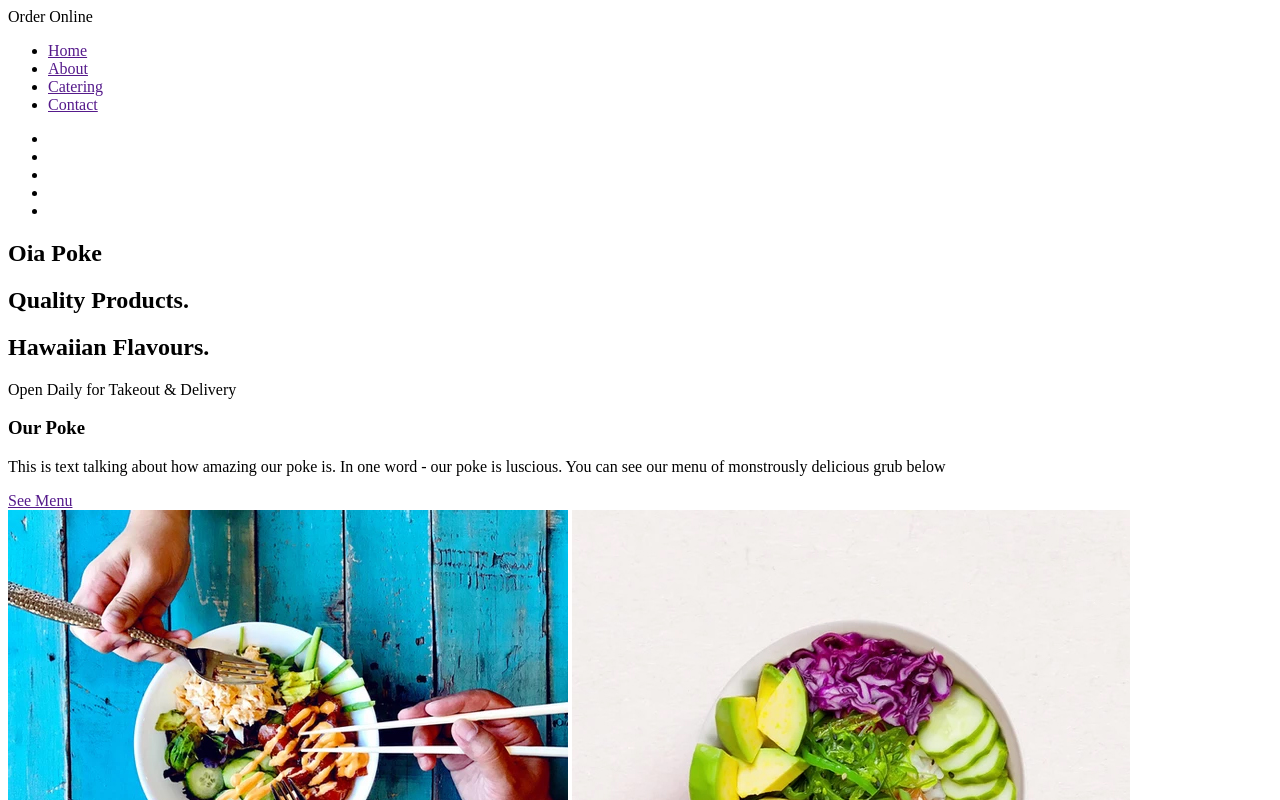
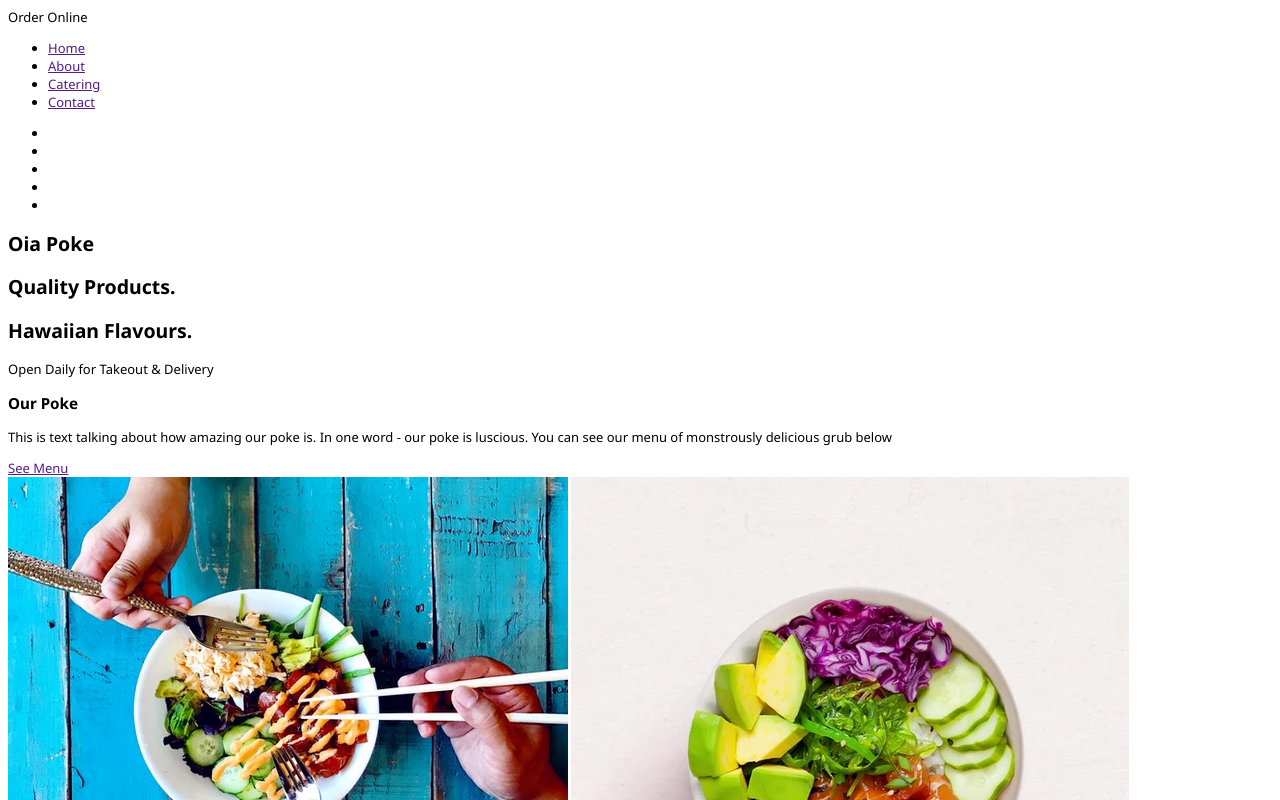
Before and after one commit to SebastianKildow/poke-site, a website: page index.html in a window 1280 px wide. Shown: the top 800 px of the page. Drawn offline with Linux system fonts and the light colour scheme.

Commit message:
text styling

```diff
--- a/index.html
+++ b/index.html
@@ -3,16 +3,18 @@
 	<head>
 		<meta charset="utf-8" />
 		<meta http-equiv="x-ua-compatible" content="ie=edge" />
-		<title></title>
-		<meta name="description" content="" />
+		<title>Poke</title>
+		<meta name="description" content="A responsive site for this website" />
 		<meta name="viewport" content="width=device-width, initial-scale=1" />
-
+		<link rel="preconnect" href="https://fonts.gstatic.com">
+		<link href="https://fonts.googleapis.com/css2?family=Noto+Sans:ital,wght@0,400;0,700;1,400;1,700&family=Pacifico&display=swap" rel="stylesheet">
 		<link rel="stylesheet" href="dist/css/main.css" />
 
 	</head>
 	<!-- Border ideas : Clip path, image border property-->
 	<!-- Implement SVG over png for logo-->
 	<!-- Letter height and transform(scale)-->
+	<!-- wave svg -->
 	<body>
 		<div class="wrapper">
 
@@ -40,7 +42,7 @@
 						<!--- Font awesome icons -->
 						<div class="social">
 							<ul class="social__icons">
-								<li class="social__icon"><a class="social__link social__link_" href=""></a></li>
+								<li class="social__icon"><a class="social__link social__link_fandango" href=""></a></li>
 								<li class="social__icon"><a class="social__link social__link_yelp" href=""></a></li>
 								<li class="social__icon"><a class="social__link social__link_tripadvisor" href=""></a></li>
 								<li class="social__icon"><a class="social__link social__link_twitter" href=""></a></li>
--- a/src/scss/_variables.scss
+++ b/src/scss/_variables.scss
@@ -0,0 +1,2 @@
+$main-font: "Noto Sans", sans-serif;
+$h-font: "Pacifico", cursive;
--- a/src/scss/main.scss
+++ b/src/scss/main.scss
@@ -1,7 +1,7 @@
 /*
 ==============================================
-CONTENT:	Project Name Here
-AUTHOR:		Your Name Here
+CONTENT:	Oia Poke
+AUTHOR:		Sebastian Kildow-mefret
 ==============================================
 
 TABLE OF CONTENTS:
@@ -24,15 +24,40 @@ background: variables.$primary-color;
 */
 
 @use 'reset';
+@use 'variables';
+@use 'mixins';
 
-/* 1. Main Layout ================================= */
+/* Main Layout ================================= */
 
 * {
-	box-sizing: border-box;
+  box-sizing: border-box;
 }
 
 body {
-
+  font-family: variables.$main-font;
+  font-size: 13px;
 }
 
-/* 2. Content ================================= */
+/* Type Layout ================================= */
+
+h1 {
+  font-family: variables.$h-font;
+  font-size: 43px;
+}
+
+h2 {
+  font-size: 20px;
+}
+
+h3 {
+  font-size: 16px;
+}
+
+h4 {
+  font-size: 25px;
+}
+
+a {
+  text-decoration: none;
+}
+/* Content ================================= */
```
Also changed, not shown: dist/css/main.css, src/scss/_mixins.scss (added), 1 other file.
